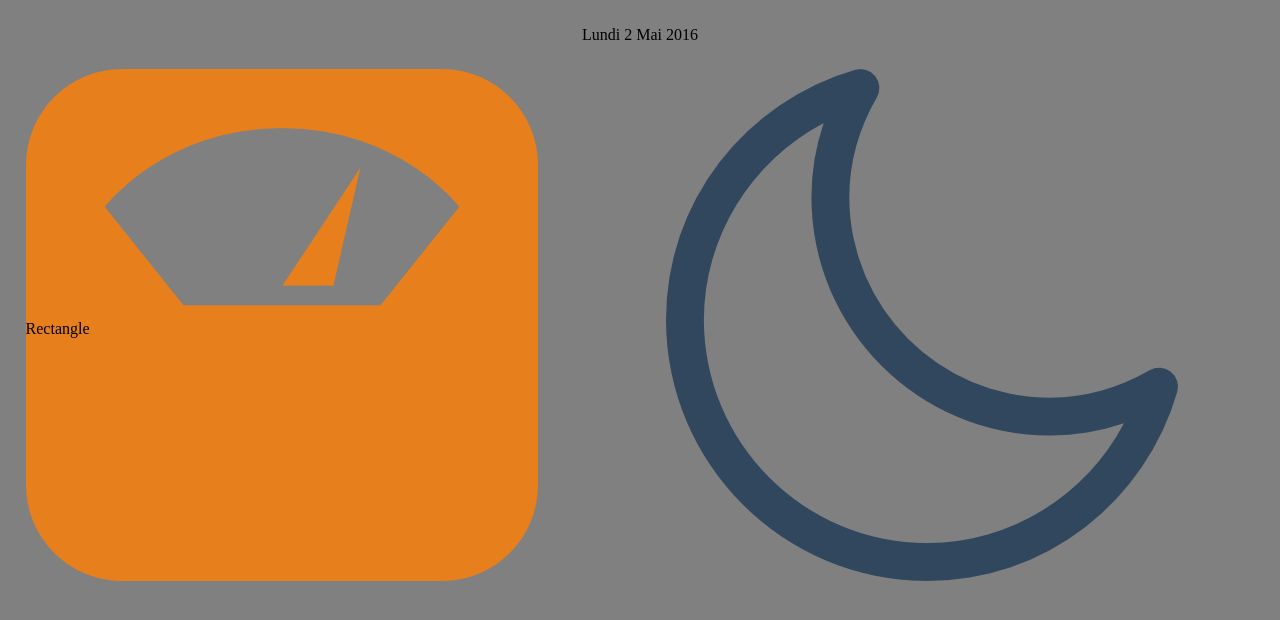
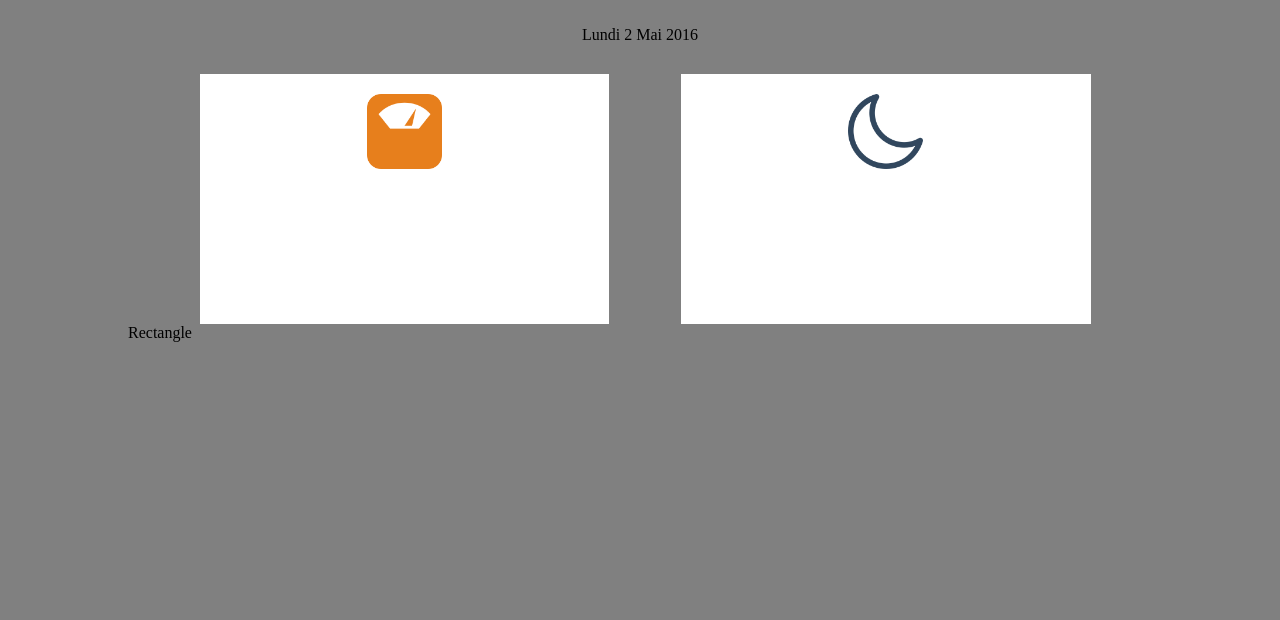
Before and after one commit to ClementRomac/FitBit_Project, a PHP site: page /Pages/Dashboard.html in a window 1280 px wide. Shown: the part 80-700 px from the top of the page. Run offline with PHP 8.4, Linux system fonts and the light colour scheme.

Commit message:
MAJ Site

```diff
--- a/App/Pages/Dashboard.html
+++ b/App/Pages/Dashboard.html
@@ -8,8 +8,8 @@
         <div id="Header">
             <h1>Tableau de bord</h1>
         </div>
+        <div class="Date"> Lundi 2 Mai 2016 </div>
         <div id="Center">
-            <div class="Date"> Lundi 2 Mai 2016 </div>
             <div class="Squarre"><img src="../maquettes/sprite/icon.png" class="img-squarre"></div>
             <div class="Squarre"><img src="../maquettes/sprite/night.png" class="img-squarre"></div>
             <div class="Rectangle">Rectangle</div>
--- a/App/css/Pages/Dashboard.css
+++ b/App/css/Pages/Dashboard.css
@@ -22,7 +22,8 @@ h1{
 }
 
 #Center {
-
+    margin: 0 auto;
+    width: 80%;
 }
 
 .Date{
@@ -31,20 +32,25 @@ h1{
 }
 
 .Squarre{
-    height: 200;
+    height: 250;
     float: left;
-    width: 46%;
-    margin: 2%;
+    width: 40%;
+    background-color: white;
+    margin-left: 7%;
+    margin-top: 3%;
 
 }
 
 .Rectangle{
     float: left;
     width: 100%;
-    margin: 2%;
+    margin-top:
 
 }
 
 .img-squarre {
-    display: block;S
+    margin: 0 auto;
+    height:30%;
+    display:block;
+    margin-top: 20px;
 }
```
